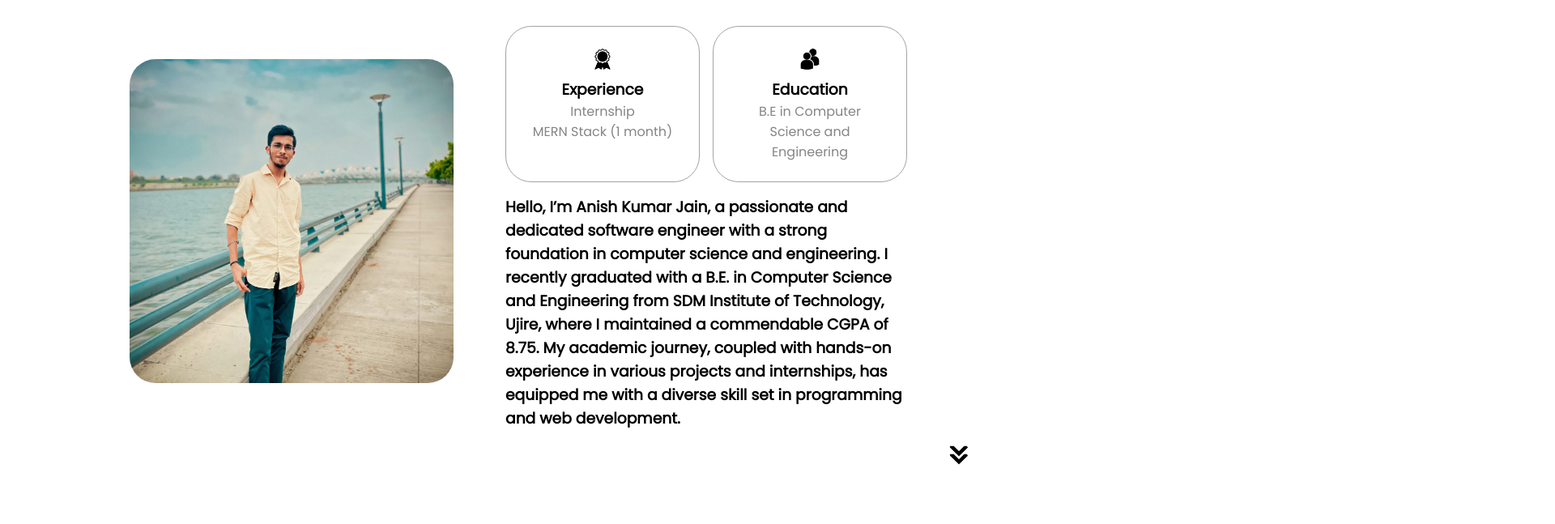
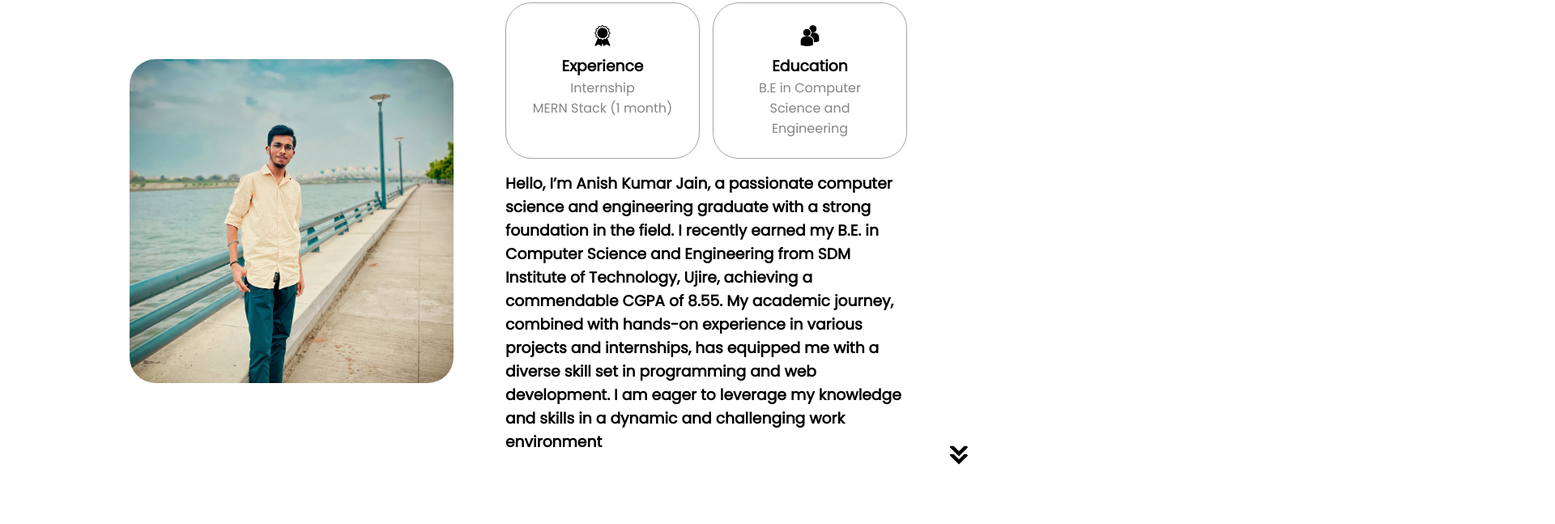
Before and after one commit to AnishJain34/Portofolio, a plain HTML site: page index.html in a window 1280 px wide. Shown: the part 1048-1695 px from the top of the page at 81% size, 1920 px wide, since content can reach past the window. Drawn offline with nearby package versions, Linux system fonts and the light colour scheme.

Commit message:
Update index.html

```diff
--- a/index.html
+++ b/index.html
@@ -90,7 +90,7 @@
               </div>
             </div>
             <div class="text-container">
-                <p><strong><h3>Hello, I’m Anish Kumar Jain, a passionate and dedicated software engineer with a strong foundation in computer science and engineering. I recently graduated with a B.E. in Computer Science and Engineering from SDM Institute of Technology, Ujire, where I maintained a commendable CGPA of 8.75. My academic journey, coupled with hands-on experience in various projects and internships, has equipped me with a diverse skill set in programming and web development.</strong></h3></p>
+                <p><strong><h3>Hello, I’m Anish Kumar Jain, a passionate computer science and engineering graduate with a strong foundation in the field. I recently earned my B.E. in Computer Science and Engineering from SDM Institute of Technology, Ujire, achieving a commendable CGPA of 8.55. My academic journey, combined with hands-on experience in various projects and internships, has equipped me with a diverse skill set in programming and web development. I am eager to leverage my knowledge and skills in a dynamic and challenging work environment</strong></h3></p>
             </div>
         </div>
         <img src="./assets/arrow.png" alt="Arrow icon" class="icon arrow" onclick="location.href='./#experience'" />
```
